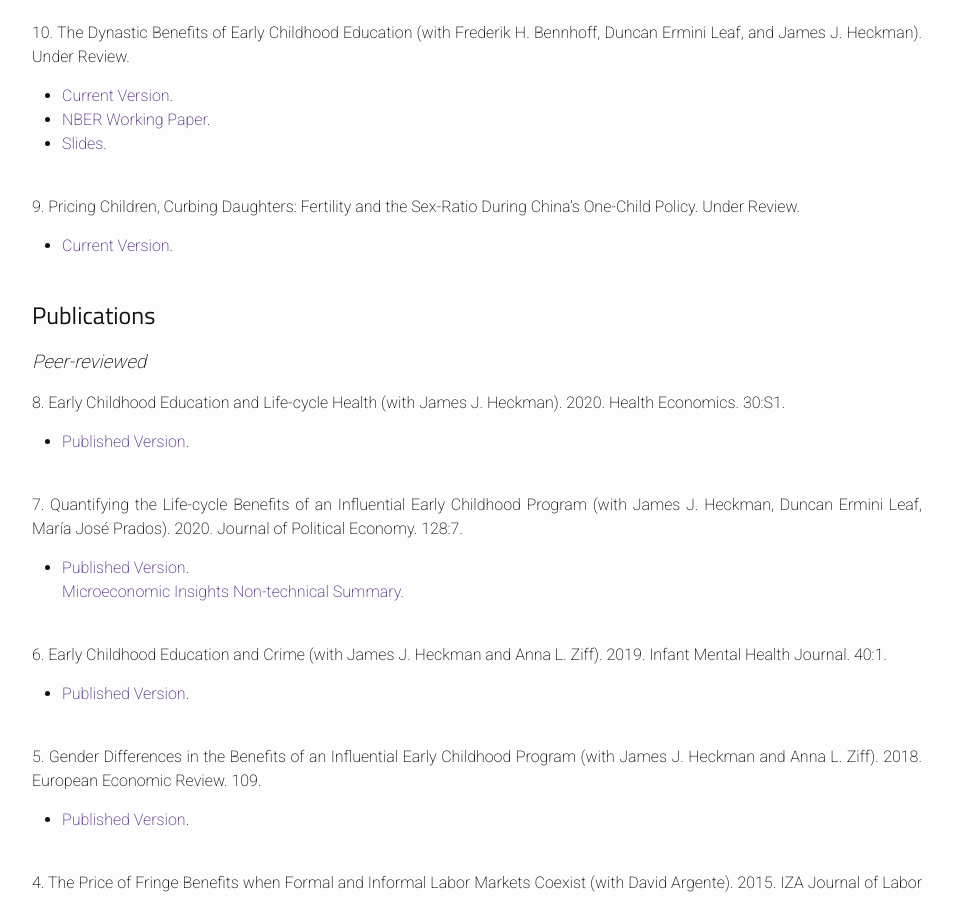
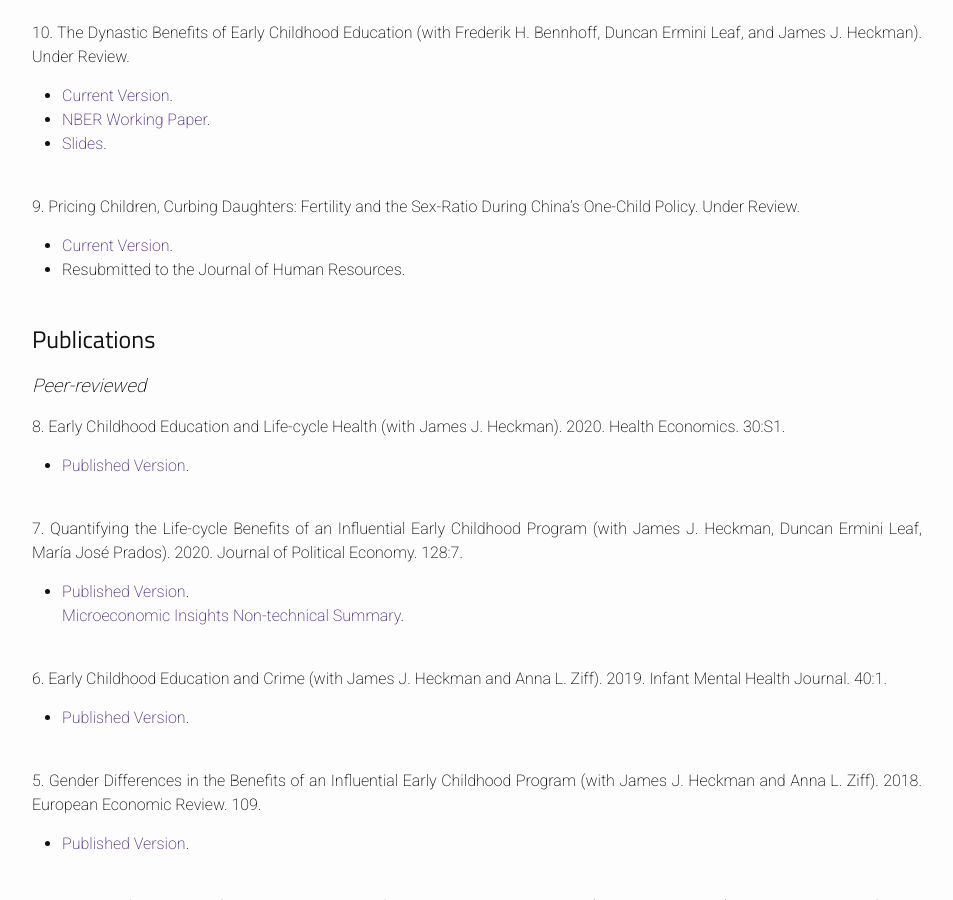
Before and after one commit to jorgelgarcia/jorgelgarcia.github.io, a Jekyll site: the page built from research.md, in a window 1280 px wide and 900 px high, scrolled down 486 px. Shown: the whole window, without its empty margins (163-1116 px from the left). Built offline with Jekyll 4.4.1, drawn with Linux system fonts in a browser that asks for light colours; nearby versions of some CDN libraries; some web fonts are replaced.

Commit message:
add r and r to jhr

```diff
--- a/research.md
+++ b/research.md
@@ -28,6 +28,7 @@ permalink: /research/
 
 9\. Pricing Children, Curbing Daughters: Fertility and the Sex-Ratio During China's One-Child Policy. Under Review.
 * [Current Version](https://www.dropbox.com/s/5ohqyhc3ojbuweh/pricingchildren_paper_jlg_12062021.pdf?dl=0).
+* Resubmitted to the Journal of Human Resources.
 <br/>
 <br/>
 
```
